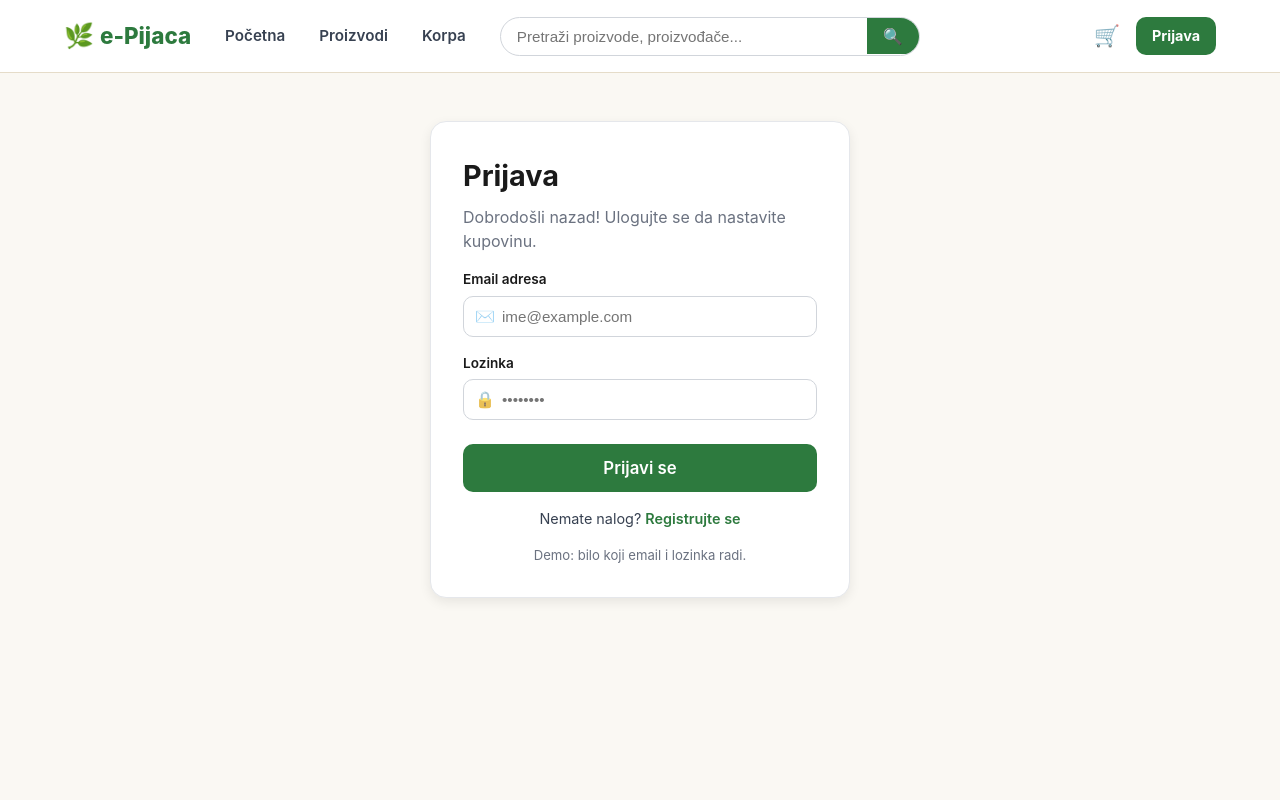
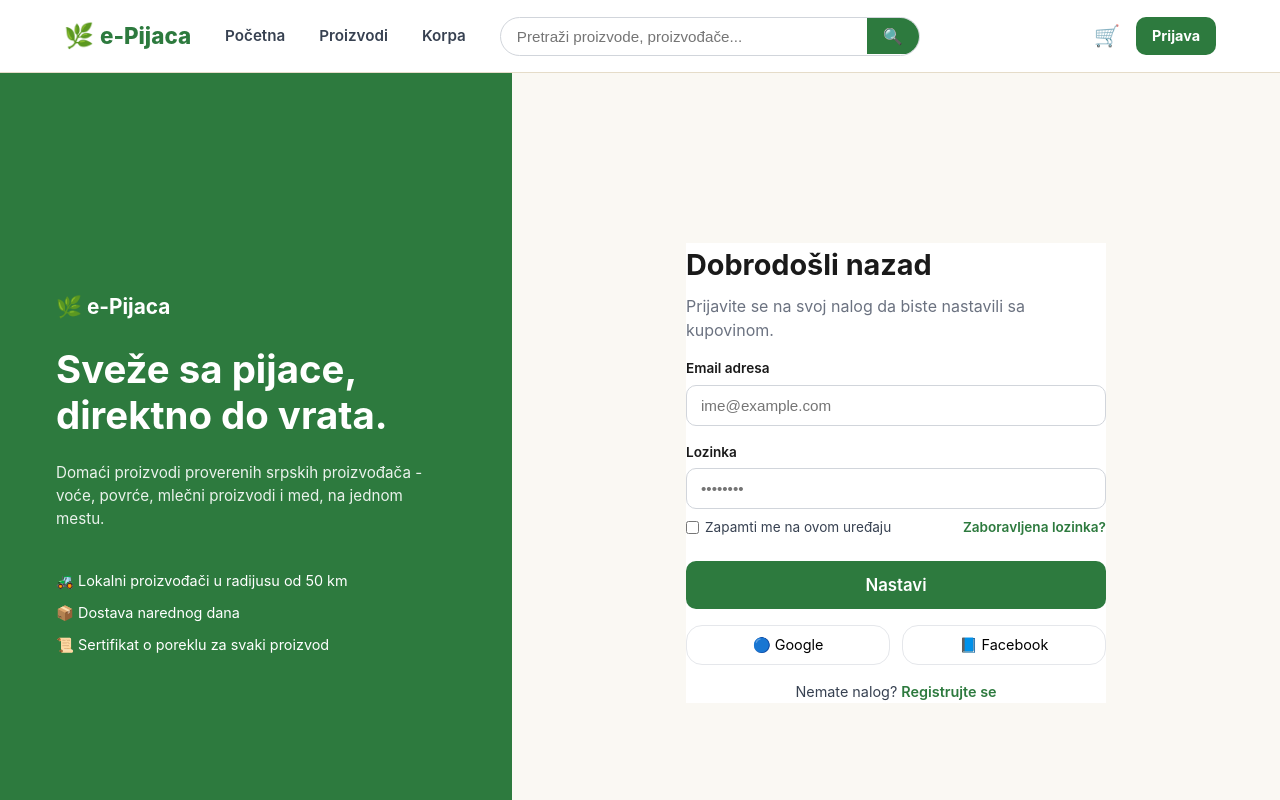
Before and after one commit to elab-development/klijentske-veb-tehnologije-i-skriptni-jezici-2025-26-2024-0418-e-pijaca, a React (Vite) app: page /prijava in a window 1280 px wide. Shown: the top 800 px of the page. Built offline with nearby package versions, Linux system fonts and the light colour scheme; no server answers.

Commit message:
Uredjivanje Login stranice

```diff
--- a/src/pages/Login.tsx
+++ b/src/pages/Login.tsx
@@ -26,22 +26,43 @@ export default function Login() {
     else setError('Neispravni podaci. Pokušajte ponovo.');
   };
 
-  return (
-    <div className="auth">
+ return (
+  <div className="auth">
+    <div className="auth__hero">
+      <div className="auth__hero-logo">🌿 e-Pijaca</div>
+      <h2 className="auth__hero-title">Sveže sa pijace,<br />direktno do vrata.</h2>
+      <p className="auth__hero-desc">Domaći proizvodi proverenih srpskih proizvođača - voće, povrće, mlečni proizvodi i med, na jednom mestu.</p>
+      <ul className="auth__hero-features">
+        <li>🚜 Lokalni proizvođači u radijusu od 50 km</li>
+        <li>📦 Dostava narednog dana</li>
+        <li>📜 Sertifikat o poreklu za svaki proizvod</li>
+      </ul>
+    </div>
+    <div className="auth__form-wrap">
       <form className="auth__card" onSubmit={handleSubmit}>
-        <h1 className="auth__title">Prijava</h1>
-        <p className="muted auth__sub">Dobrodošli nazad! Ulogujte se da nastavite kupovinu.</p>
-        <FormField label="Email adresa" name="email" type="email" placeholder="ime@example.com" value={email} onChange={(e) => setEmail(e.target.value)} icon="✉️" autoComplete="email" />
-        <FormField label="Lozinka" name="password" type="password" placeholder="••••••••" value={password} onChange={(e) => setPassword(e.target.value)} icon="🔒" autoComplete="current-password" />
-        {error && <p className="field__error">{error}</p>}
+        <h1 className="auth__title">Dobrodošli nazad</h1>
+        <p className="muted auth__sub">Prijavite se na svoj nalog da biste nastavili sa kupovinom.</p>
+       <FormField label="Email adresa" name="email" type="email" placeholder="ime@example.com" value={email} onChange={(e) => setEmail(e.target.value)} autoComplete="email" />
+        <FormField label="Lozinka" name="password" type="password" placeholder="••••••••" value={password} onChange={(e) => setPassword(e.target.value)} autoComplete="current-password" />
+        {error && <p className="field_error">{error}</p>}
+        <div className="auth__options">
+          <label className="auth__checkbox">
+            <input type="checkbox" /> Zapamti me na ovom uređaju
+          </label>
+          <a href="#" className="auth__forgot">Zaboravljena lozinka?</a>
+        </div>
         <Button type="submit" size="lg" className="auth__submit" disabled={loading}>
-          {loading ? 'Prijava…' : 'Prijavi se'}
+          {loading ? 'Prijava…' : 'Nastavi'}
         </Button>
+        <div className="auth__social">
+          <button type="button" className="auth__social-btn">🔵 Google</button>
+          <button type="button" className="auth__social-btn">📘 Facebook</button>
+        </div>
         <p className="auth__switch">
           Nemate nalog? <Link to="/registracija">Registrujte se</Link>
         </p>
-        <p className="muted auth__demo">Demo: bilo koji email i lozinka radi.</p>
       </form>
     </div>
-  );
+  </div>
+);
 }
--- a/src/styles/pages.css
+++ b/src/styles/pages.css
@@ -198,17 +198,28 @@
 .review__text { margin-top:8px; color:var(--text-body); line-height:1.5; }
 
 /* ===== Auth (Login/Register) ===== */
-.auth { display:flex; justify-content:center; padding:48px 24px; }
-.auth__card { background:#fff; border:1.5px solid var(--border); border-radius:var(--radius-lg); padding:32px; width:100%; max-width:420px; display:flex; flex-direction:column; gap:16px; box-shadow:var(--shadow-md); }
-.auth__card--wide { max-width:560px; }
-.auth__title { font-size:1.8rem; }
+.auth { display:grid; grid-template-columns:2fr 3fr; min-height:100vh; }
+.auth__hero { background:var(--green); color:#fff; padding:64px 56px; display:flex; flex-direction:column; justify-content:center; gap:24px; }
+.auth__hero h2, .auth__hero p, .auth__hero li, .auth__hero div { color:#fff; }
+.auth__hero-logo { font-size:1.3rem; font-weight:700; }
+.auth__hero-title { font-size:2.4rem; line-height:1.2; margin:0; }
+.auth__hero-desc { font-size:.95rem; opacity:.9; line-height:1.5; max-width:380px; }
+.auth__hero-features { list-style:none; padding:0; margin:16px 0 0; display:flex; flex-direction:column; gap:10px; font-size:.9rem; }
+.auth__form-wrap { display:flex; align-items:center; justify-content:center; padding:48px 24px; }
+.auth__card { background:#fff; width:100%; max-width:420px; display:flex; flex-direction:column; gap:16px; }
+.auth_card--reg { max-width:560px; }
+.auth__title { font-size:1.8rem; margin:0; }
 .auth__sub { margin-top:-8px; }
 .auth__row { display:grid; grid-template-columns:1fr 1fr; gap:16px; }
+.auth__options { display:flex; justify-content:space-between; align-items:center; font-size:.85rem; margin-top:-8px; }
+.auth__checkbox { display:flex; align-items:center; gap:6px; }
+.auth__forgot { color:var(--green); font-weight:600; text-decoration:none; }
 .auth__submit { margin-top:8px; }
+.auth__social { display:grid; grid-template-columns:1fr 1fr; gap:12px; }
+.auth__social-btn { padding:10px; border:1.5px solid var(--border); border-radius:var(--radius-lg); background:#fff; cursor:pointer; font-size:.9rem; }
 .auth__switch { text-align:center; font-size:.9rem; }
 .auth__switch a { color:var(--green); font-weight:600; }
 .auth__demo { text-align:center; font-size:.82rem; }
-
 /* ===== Profile ===== */
 .profile__head { display:flex; align-items:center; gap:16px; flex-wrap:wrap; margin-bottom:24px; }
 .profile__avatar { width:64px; height:64px; border-radius:50%; background:var(--green); color:#fff; display:flex; align-items:center; justify-content:center; font-size:1.5rem; font-weight:700; }
```
